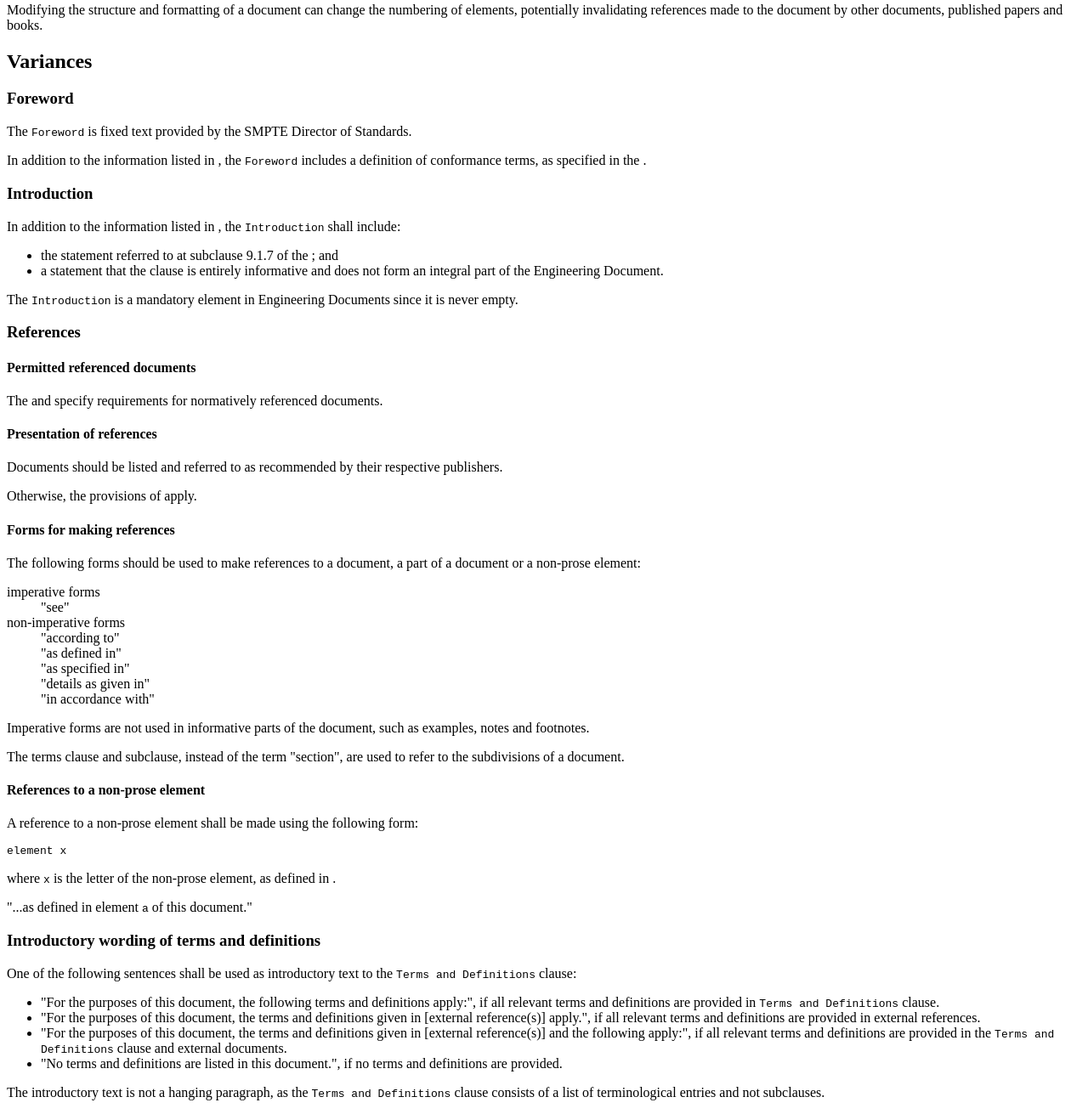
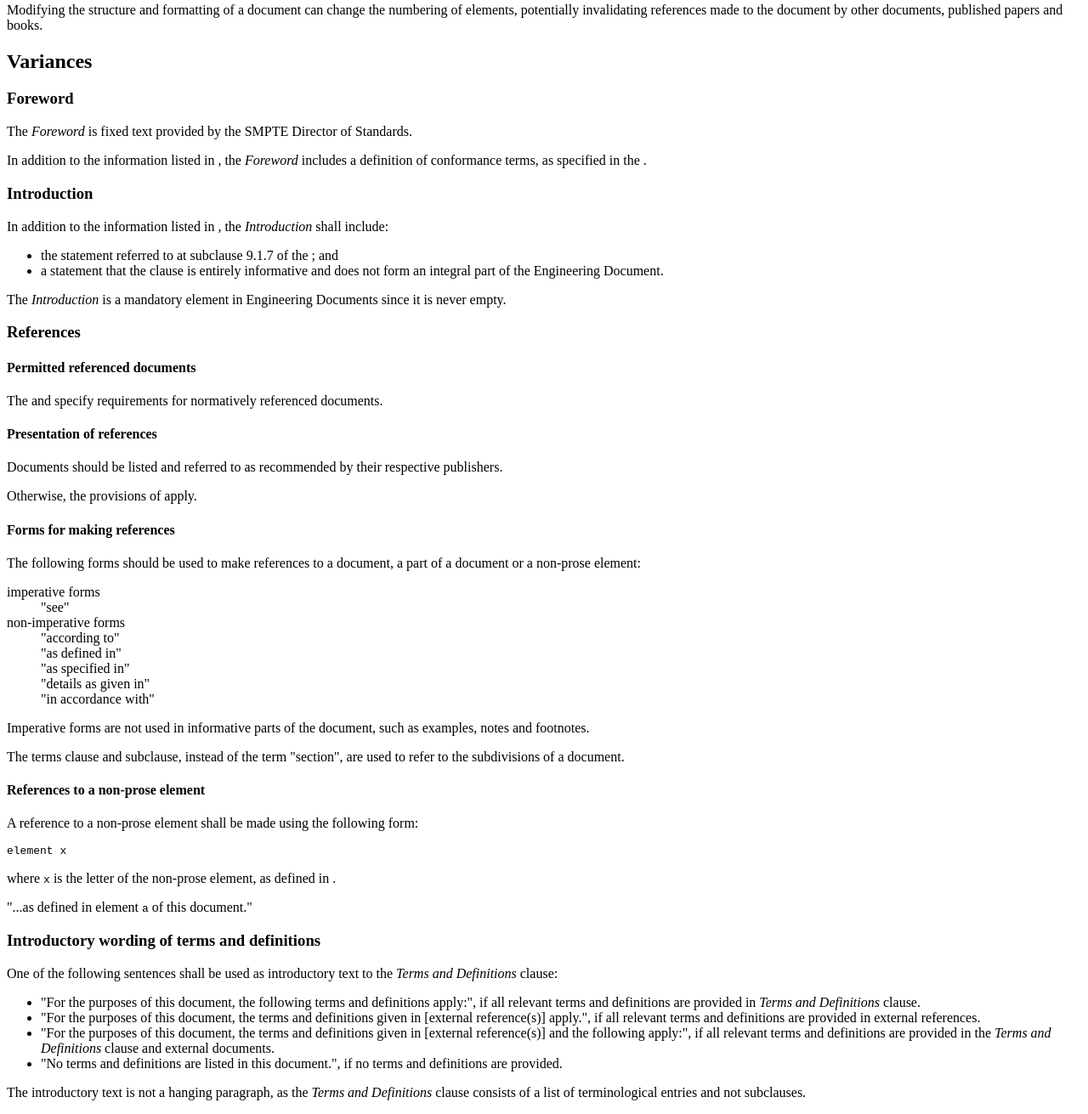
Before and after one commit to SMPTE/ag-16, a plain HTML site: page doc/main.html in a window 1280 px wide. Shown: the part 707-2018 px from the top of the page at 85% size. Drawn offline with Linux system fonts and the light colour scheme; a script that the page names is missing.

Commit message:
update sections from <code> to <i>, closes #9

```diff
--- a/doc/main.html
+++ b/doc/main.html
@@ -115,20 +115,20 @@
     <h2>Variances</h2>
     <section id="sec-variances-foreword">
       <h3>Foreword</h3>
-      <p>The <code>Foreword</code> is fixed text provided by the SMPTE Director of Standards.</p>
-      <p>In addition to the information listed in <a href="#bib-iso-directives-part2"></a>, the <code>Foreword</code> includes a definition of conformance terms, as specified in the <a href="#bib-smpte-standards-operation-manual"></a>.</p>
+      <p>The <i>Foreword</i> is fixed text provided by the SMPTE Director of Standards.</p>
+      <p>In addition to the information listed in <a href="#bib-iso-directives-part2"></a>, the <i>Foreword</i> includes a definition of conformance terms, as specified in the <a href="#bib-smpte-standards-operation-manual"></a>.</p>
     </section>
 
     <section id="sec-variances-introduction">
       <h3>Introduction</h3>
-      <p>In addition to the information listed in <a href="#bib-iso-directives-part2"></a>, the <code>Introduction</code> shall include:</p>
+      <p>In addition to the information listed in <a href="#bib-iso-directives-part2"></a>, the <i>Introduction</i> shall include:</p>
       <ul>
         <li>the statement referred to at subclause 9.1.7 of the <a href="#bib-smpte-standards-operation-manual"></a>; and</li>
         <li>a statement that the clause is entirely informative and does not form an integral part of the Engineering Document.</li>
       </ul>
 
       <p class="note">
-        The <code>Introduction</code> is a mandatory element in Engineering Documents since it is never empty.
+        The <i>Introduction</i> is a mandatory element in Engineering Documents since it is never empty.
       </p>
     </section>
 
@@ -181,17 +181,17 @@ element x
 
     <section id="sec-variances-references-introductory-wording-of-terms-and-definitions">
       <h3>Introductory wording of terms and definitions</h3>
-      <p>One of the following sentences shall be used as introductory text to the <code>Terms and Definitions</code> clause:</p>
+      <p>One of the following sentences shall be used as introductory text to the <i>Terms and Definitions</i> clause:</p>
 
       <ul>
-        <li>"For the purposes of this document, the following terms and definitions apply:", if all relevant terms and definitions are provided in <code>Terms and Definitions</code> clause.</li>
+        <li>"For the purposes of this document, the following terms and definitions apply:", if all relevant terms and definitions are provided in <i>Terms and Definitions</i> clause.</li>
         <li>"For the purposes of this document, the terms and definitions given in [external reference(s)] apply.", if all relevant terms and definitions are provided in external references.</li>
-        <li>"For the purposes of this document, the terms and definitions given in [external reference(s)] and the following apply:", if all relevant terms and definitions are provided in the <code>Terms and Definitions</code> clause and external documents.</li>
+        <li>"For the purposes of this document, the terms and definitions given in [external reference(s)] and the following apply:", if all relevant terms and definitions are provided in the <i>Terms and Definitions</i> clause and external documents.</li>
         <li>"No terms and definitions are listed in this document.", if no terms and definitions are provided.</li>
       </ul>
 
       <p class="note">
-        The introductory text is not a hanging paragraph, as the <code>Terms and Definitions</code> clause consists of a list of terminological entries and not subclauses.
+        The introductory text is not a hanging paragraph, as the <i>Terms and Definitions</i> clause consists of a list of terminological entries and not subclauses.
       </p>
     </section>
 
@@ -220,7 +220,7 @@ element x
     <section id="sec-variances-references-non-prose-elements-of-the-engineering-document">
       <h3>Non-prose elements of the Engineering Document</h3>
       <p>All non-prose elements of the Engineering Document, as defined in <a href="#bib-smpte-ag-02"></a>, shall be explicitly referred to within the prose element.</p>
-      <p>All non-prose elements of the Engineering Document shall be listed in an informative annex titled <code>Additional elements</code>, which shall be the final annex of the document.</p>
+      <p>All non-prose elements of the Engineering Document shall be listed in an informative annex titled <i>Additional elements</i>, which shall be the final annex of the document.</p>
 
       <p>This annex shall be introduced by the following sentence:</p>
 
@@ -351,7 +351,7 @@ This annex lists non-prose elements of this document.
     <p>The terms listed in <a href="#table-exclusionary-and-offensive-terminology"></a>, when used in the specified context(s), shall not be present in a document, unless the term is necessary to interpret a normative reference, in which case the use of the term shall be minimized. <a href="#table-exclusionary-and-offensive-terminology"></a> also provides example alternative terms. Terminology should be consistent across documents of the same domain.</p>
 
     <p class="note">
-      Minimizing the use of a term can be achieved by defining an alias in the <code>Terms and definitions</code> clause.
+      Minimizing the use of a term can be achieved by defining an alias in the <i>Terms and definitions</i> clause.
     </p>
 
     <table id="table-exclusionary-and-offensive-terminology">
```
